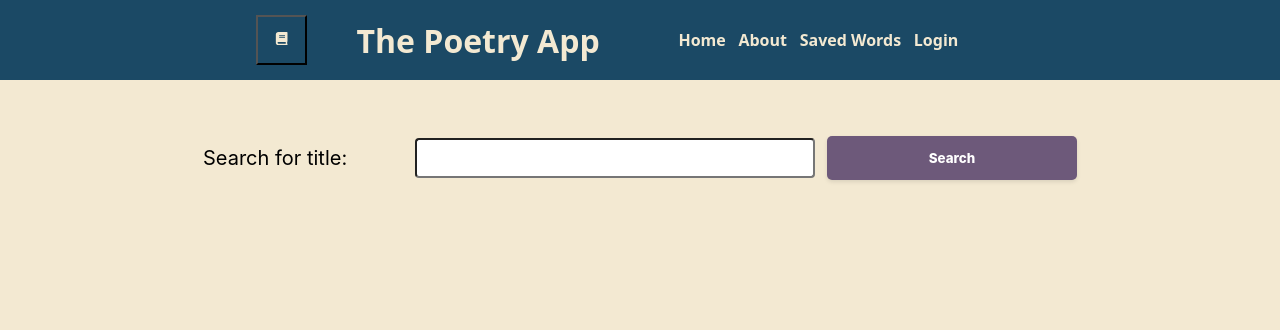
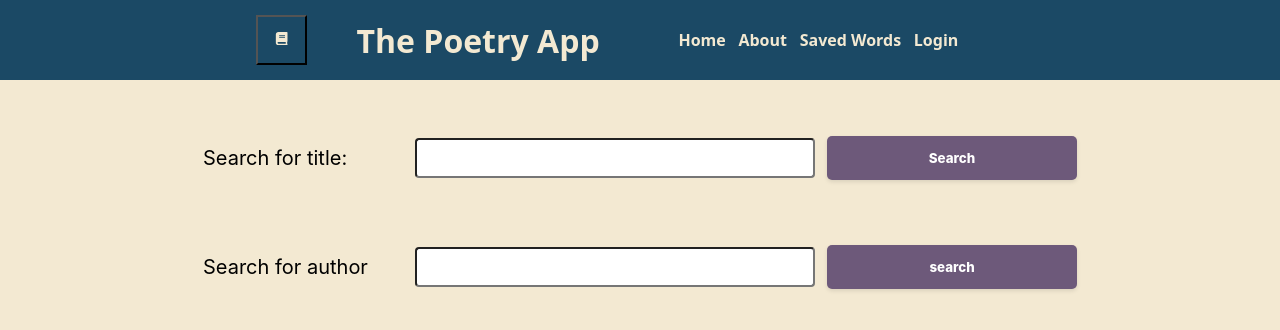
Before and after one commit to IAMAMZ/poetry, a React (Create React App) app: page / in a window 1280 px wide. Shown: the top 330 px of the page. Built offline with nearby package versions, Linux system fonts and the light colour scheme.

Commit message:
on progress to make multiple field query

```diff
--- a/src/App.js
+++ b/src/App.js
@@ -52,9 +52,7 @@ function App() {
               setPoems={setPoems}
               error={error}
               setError={setError}
-              searchTitle={(rating) =>
-                searchTitle("https://poetrydb.org/title/", rating)
-              }
+              searchTitle={searchTitle}
             />
           }
         />
--- a/src/components/SearchBox.js
+++ b/src/components/SearchBox.js
@@ -1,13 +1,21 @@
 import { useState } from "react";
 import "./SearchBox.css";
 
-export default function SearchBox({ label, buttonTxt, whenSubmit = (f) => f }) {
+export default function SearchBox({
+  SearchBox,
+  label,
+  buttonTxt,
+  whenSubmit = (f) => f,
+  ...props
+}) {
   const [formInput, setFormInput] = useState();
 
   return (
     <form
       onSubmit={(e) => {
+        console.log(e.target.value);
         e.preventDefault();
+        console.log(formInput);
         whenSubmit(formInput);
         console.log(whenSubmit(formInput));
       }}
--- a/src/pages/Home.js
+++ b/src/pages/Home.js
@@ -1,6 +1,7 @@
 import Dictionary from "../components/Dictionary";
 import SearchBox from "../components/SearchBox";
 import Poem from "../components/Poem";
+import { useState } from "react";
 
 export default function Home({
   searchTitle,
@@ -9,13 +10,27 @@ export default function Home({
   error,
   setError,
 }) {
+  // to track if just the title changed, the author changed or both
+  const [titleChagne, setTitleChange] = useState(false);
+  const [authorChange, setAuthorChnage] = useState(false);
   return (
     <div>
       {/* <Dictionary /> */}
       <SearchBox
         label="Search for title:"
         buttonTxt={"Search"}
-        whenSubmit={searchTitle}
+        whenSubmit={(query) =>
+          searchTitle("https://poetrydb.org/title/", query)
+        }
+        changed={titleChagne}
+      />
+      <SearchBox
+        label="Search for author"
+        buttonTxt={"search"}
+        whenSubmit={(query) => {
+          searchTitle("https://poetrydb.org/author/", query);
+        }}
+        changed={authorChange}
       />
       <div className="poemsWrapper">
         {console.log(poems)}
```
